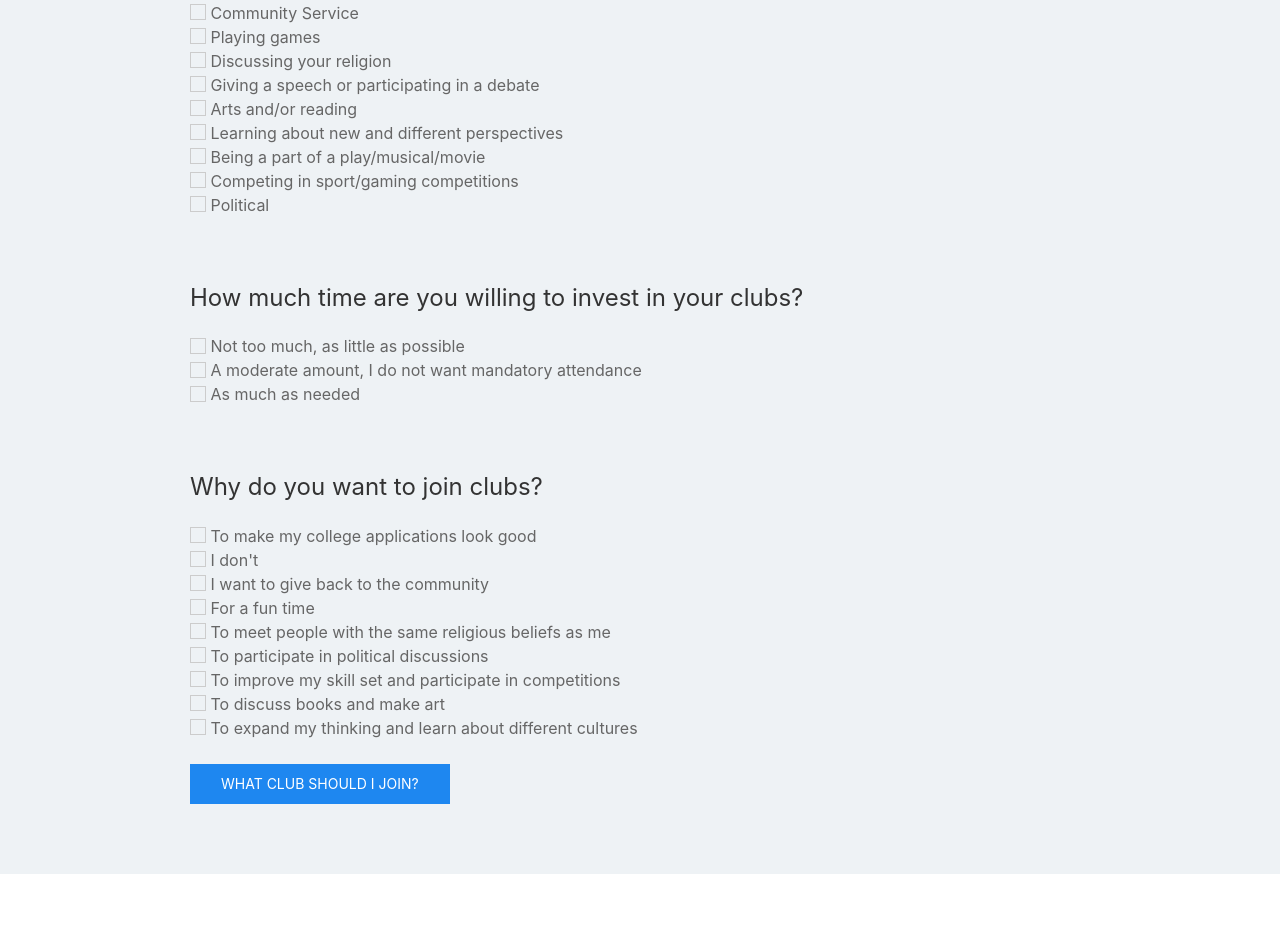
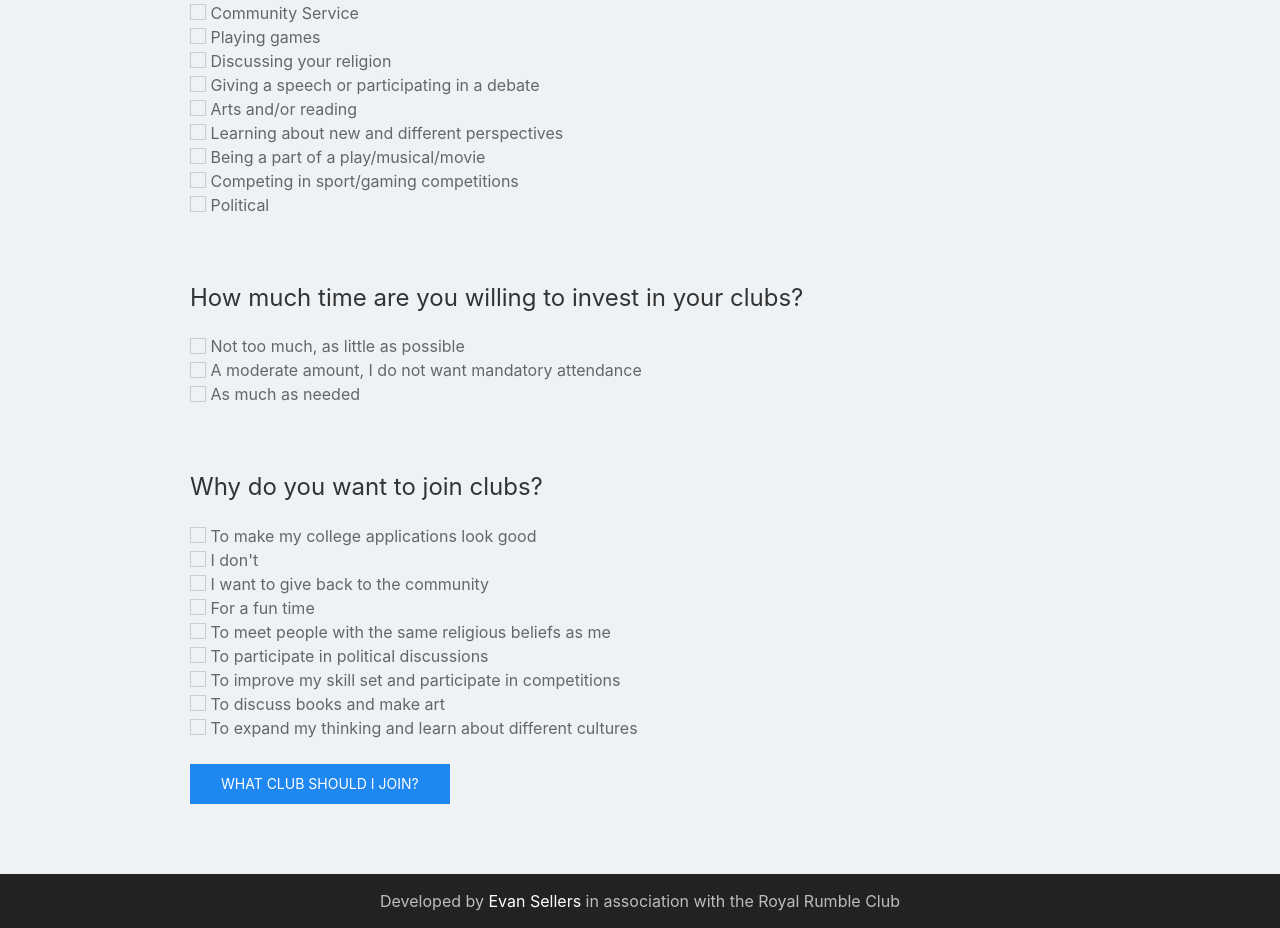
Before and after one commit to SellersEvan/HSEClubsQuiz, a plain HTML site: page app/club-quiz/index.html in a window 1280 px wide. Shown: the part 675-1603 px from the top of the page. Before the commit the page ends 1549 px from the top, so only its background shows below. Drawn offline with nearby package versions, Linux system fonts and the light colour scheme.

Commit message:
Update index.html

```diff
--- a/app/club-quiz/index.html
+++ b/app/club-quiz/index.html
@@ -8,7 +8,7 @@
 
   <link rel='stylesheet' href='https://cdnjs.cloudflare.com/ajax/libs/uikit/3.0.3/css/uikit.min.css'>
 
-      <link rel="stylesheet" href="./style.css">
+  <link rel="stylesheet" href="style.css">
 
 
 </head>
@@ -46,12 +46,12 @@
     </div>
 
   </div>
-<!--
+
    <div class="uk-section-secondary footer">
      <div class="uk-container uk-container-small uk-text-center uk-padding-small">
         <p>Developed by <a href="https://PolarComputersInc.com">Evan Sellers</a> in association with the Royal Rumble Club</p>
      </div>
-   </div> -->
+   </div>
 
 
 
@@ -98,7 +98,7 @@
 
 
 
-    <script  src="./script.js"></script>
+    <script  src="/script.js"></script>
 
 
 
```
